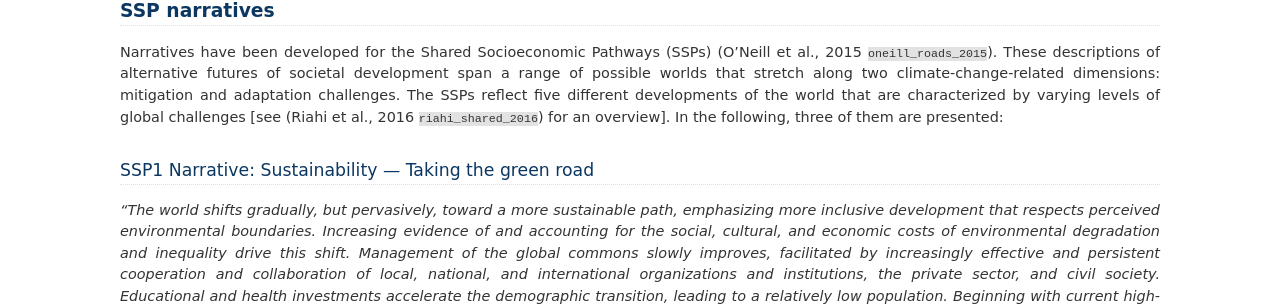
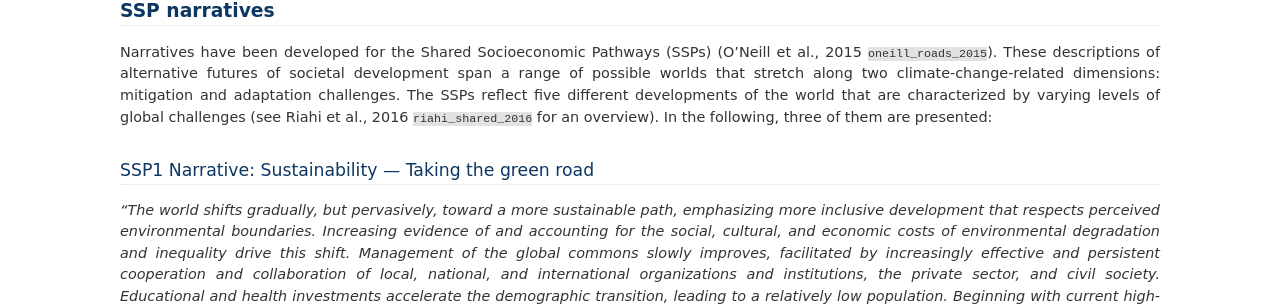
Before and after one commit to iiasa/message_doc, a Sphinx documentation site: the page built from source/message_globiom/socio_econ/narratives.rst, in a window 1280 px wide. Shown: the part 137-443 px from the top of the page. Built offline with Sphinx 7.4.7, drawn with Linux system fonts in a browser that asks for light colours; pages that are not in the unit, such as notebooks, are missing from menus; cross-references to code outside the pages are shown as plain code.

```diff
--- a/source/message_globiom/socio_econ/narratives.rst
+++ b/source/message_globiom/socio_econ/narratives.rst
@@ -1,6 +1,6 @@
 SSP narratives
 ===============
-Narratives have been developed for the Shared Socioeconomic Pathways (SSPs) (O’Neill et al., 2015 :cite:`oneill_roads_2015`). These descriptions of alternative futures of societal development span a range of possible worlds that stretch along two climate-change-related dimensions: mitigation and adaptation challenges. The SSPs reflect five different developments of the world that are characterized by varying levels of global challenges [see (Riahi et al., 2016 :cite:`riahi_shared_2016`) for an overview]. In the following, three of them are presented:
+Narratives have been developed for the Shared Socioeconomic Pathways (SSPs) (O’Neill et al., 2015 :cite:`oneill_roads_2015`). These descriptions of alternative futures of societal development span a range of possible worlds that stretch along two climate-change-related dimensions: mitigation and adaptation challenges. The SSPs reflect five different developments of the world that are characterized by varying levels of global challenges (see Riahi et al., 2016 :cite:`riahi_shared_2016` for an overview). In the following, three of them are presented:
 
 SSP1 Narrative: Sustainability — Taking the green road
 ----------------------------------------------------
```
